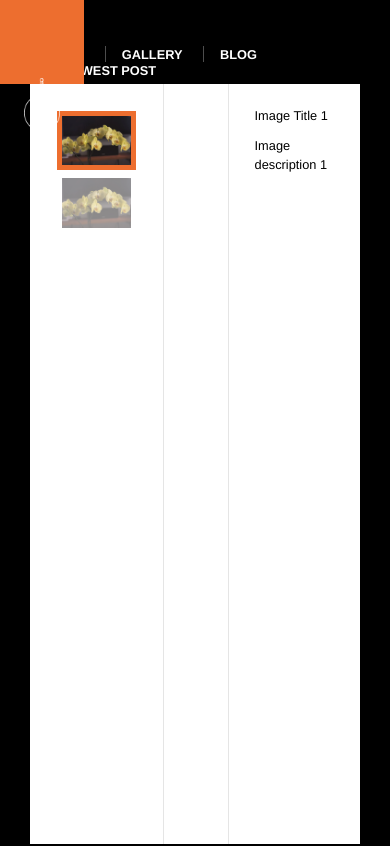
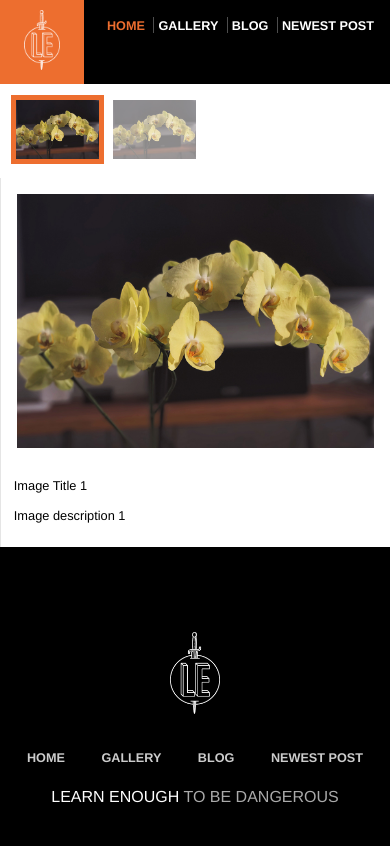
Before and after one commit to LittleFinchy/littlefinchy.github.io, a plain HTML site: page _site/gallery/index.html in a window 390 px wide. Shown: the top 846 px of the page. Drawn offline with Linux system fonts and the light colour scheme.

Commit message:
mobile beta

```diff
--- a/_site/css/main.css
+++ b/_site/css/main.css
@@ -266,6 +266,12 @@ h2~p {
     background-position: center center;
     background-size: cover;
     height: 40vh;
+}
+
+@media (max-width: 600px) {
+    .half-hero {
+        display: none;
+    }
 }
 
 /* SOCIAL STYLES */
@@ -539,3 +545,71 @@ h2~p {
     margin-top: 3em;
     padding-top: 2em;
 }
+
+@media (max-width: 800px) {
+    html {
+        box-shadow: none;
+        padding: 0;
+    }
+    /* HEADER STYLES */
+    .header-nav {
+        padding: 2vh 1em 0 0;
+    }
+    .header-nav>li {
+        margin-left: 0.25em;
+    }
+    .header-nav>li~li {
+        padding-left: 0.25em;
+    }
+    .nav-links a {
+        font-size: 3.25vw;
+    }
+    .header-logo {
+        left: auto;
+    }
+    /* HOME STYLES */
+    .home-callout {
+        flex-direction: column;
+    }
+    .callout-copy {
+        flex: 1;
+    }
+    .bio-box {
+        float: none;
+        font-size: 1.3rem;
+        width: auto;
+    }
+    /* BLOG STYLES */
+    .blog-recent {
+        display: none;
+    }
+    .blog-previews {
+        padding: 0;
+    }
+    /* GALLERY STYLES */
+    .gallery {
+        flex-direction: column;
+    }
+    .gallery .col {
+        padding: 1em;
+    }
+    .gallery .gallery-thumbs {
+        flex: 1;
+        height: auto;
+        white-space: nowrap;
+        width: 100vw;
+    }
+    .gallery-thumbs>div {
+        display: inline-block;
+    }
+    .gallery-thumbs img {
+        height: 7vh;
+        margin: 0 10px 0 0;
+        width: auto;
+    }
+    .gallery .gallery-info {
+        flex: 1;
+    }
+}
+
+}
--- a/_site/gallery/index.html
+++ b/_site/gallery/index.html
@@ -3,6 +3,7 @@
 <head>
     <title>Test Page: Don't Panic</title>
     <meta charset="utf-8">
+    <meta name="viewport" content="width=device-width, initial-scale=1">
     <link rel="stylesheet" href="/css/reset.css">
     <link rel="stylesheet" href="/css/main.css">
 </head>
--- a/css/main.css
+++ b/css/main.css
@@ -266,6 +266,12 @@ h2~p {
     background-position: center center;
     background-size: cover;
     height: 40vh;
+}
+
+@media (max-width: 600px) {
+    .half-hero {
+        display: none;
+    }
 }
 
 /* SOCIAL STYLES */
@@ -539,3 +545,71 @@ h2~p {
     margin-top: 3em;
     padding-top: 2em;
 }
+
+@media (max-width: 800px) {
+    html {
+        box-shadow: none;
+        padding: 0;
+    }
+    /* HEADER STYLES */
+    .header-nav {
+        padding: 2vh 1em 0 0;
+    }
+    .header-nav>li {
+        margin-left: 0.25em;
+    }
+    .header-nav>li~li {
+        padding-left: 0.25em;
+    }
+    .nav-links a {
+        font-size: 3.25vw;
+    }
+    .header-logo {
+        left: auto;
+    }
+    /* HOME STYLES */
+    .home-callout {
+        flex-direction: column;
+    }
+    .callout-copy {
+        flex: 1;
+    }
+    .bio-box {
+        float: none;
+        font-size: 1.3rem;
+        width: auto;
+    }
+    /* BLOG STYLES */
+    .blog-recent {
+        display: none;
+    }
+    .blog-previews {
+        padding: 0;
+    }
+    /* GALLERY STYLES */
+    .gallery {
+        flex-direction: column;
+    }
+    .gallery .col {
+        padding: 1em;
+    }
+    .gallery .gallery-thumbs {
+        flex: 1;
+        height: auto;
+        white-space: nowrap;
+        width: 100vw;
+    }
+    .gallery-thumbs>div {
+        display: inline-block;
+    }
+    .gallery-thumbs img {
+        height: 7vh;
+        margin: 0 10px 0 0;
+        width: auto;
+    }
+    .gallery .gallery-info {
+        flex: 1;
+    }
+}
+
+}
```
Also changed, not shown: _includes/head.html (+1 -0 lines), _site/2016/11/03/title-of-post.html (+1 -0 lines), _site/2016/11/04/title-of-second-post.html (+1 -0 lines), _site/blog/index.html (+1 -0 lines).
